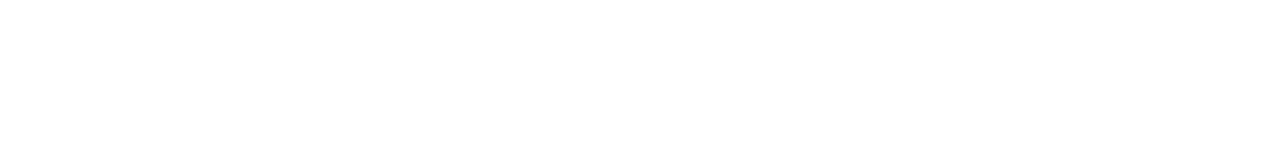
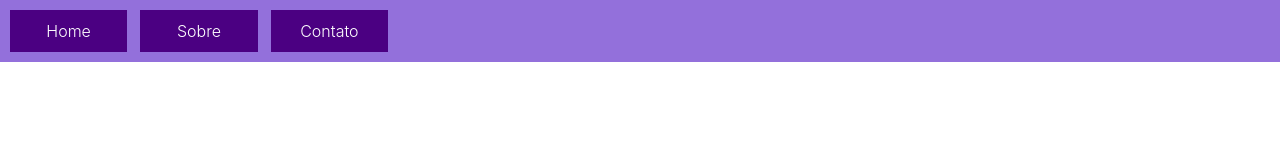
Before and after one commit to otaviosouza/css-fluency-practice, a plain HTML site: page flexbox-responsive-menu/index.html in a window 1280 px wide. Drawn offline with Linux system fonts and the light colour scheme.

Commit message:
Ends CSS Flexbox

```diff
--- a/flexbox-responsive-menu/assets/css/modules/main.css
+++ b/flexbox-responsive-menu/assets/css/modules/main.css
@@ -0,0 +1,55 @@
+body {
+    font-weight: 300;
+    color: #fff;
+}
+
+header {
+    background-color: mediumpurple;
+}
+
+nav {
+    padding: 1rem;
+    display: flex;
+    flex-direction: column;
+}
+
+nav #menu:checked~ul {
+    display: block;
+}
+
+nav ul {
+    padding: 0;
+    margin: 1rem 0 0 0;
+    display: none;
+    flex-direction: column;
+}
+
+nav ul li {
+    flex: 1 1 100%;
+}
+
+nav ul li:not(.last) {
+    margin-bottom: 1rem;
+}
+
+nav ul li a {
+    padding: 1rem 0;
+    display: block;
+    background-color: indigo;
+    text-align: center;
+}
+
+nav ul li a:hover {
+    background-color: black;
+}
+
+.menu {
+    padding: 1rem;
+    background-color: indigo;
+    cursor: pointer;
+    align-self: flex-end;
+}
+
+#menu {
+    display: none;
+}
--- a/flexbox-responsive-menu/assets/css/modules/media-queries.css
+++ b/flexbox-responsive-menu/assets/css/modules/media-queries.css
@@ -0,0 +1,23 @@
+@media screen and (min-width: 480px) {
+
+    nav,
+    nav ul {
+        flex-direction: row;
+    }
+
+    nav ul {
+        width: 30%;
+        margin: 0;
+        display: flex;
+        justify-content: space-between;
+    }
+
+    nav ul li {
+        margin: 0 !important;
+        flex: 0 1 31%;
+    }
+
+    .menu {
+        display: none;
+    }
+}
--- a/flexbox-responsive-menu/assets/css/styles.css
+++ b/flexbox-responsive-menu/assets/css/styles.css
@@ -1,5 +1,12 @@
+/* reset */
+
 @import url("./modules/normalize.css");
 @import url("./modules/reset.local.css");
 @import url("./modules/typography.css");
+
+/* import vendors */
+@import url("https://cdnjs.cloudflare.com/ajax/libs/font-awesome/5.15.1/css/all.min.css");
+
+/* import modules */
 @import url("./modules/main.css");
 @import url("./modules/media-queries.css");
--- a/flexbox-responsive-menu/index.html
+++ b/flexbox-responsive-menu/index.html
@@ -10,7 +10,17 @@
 </head>
 
 <body>
-
+    <header>
+        <nav>
+            <input type="checkbox" id="menu">
+            <label for="menu" class="menu"><i class="fas fa-bars"></i></label>
+            <ul>
+                <li><a href="index.html">Home</a></li>
+                <li><a href="sobre.html">Sobre</a></li>
+                <li class="last"><a href="contato.html">Contato</a></li>
+            </ul>
+        </nav>
+    </header>
 </body>
 
 </html>
```
